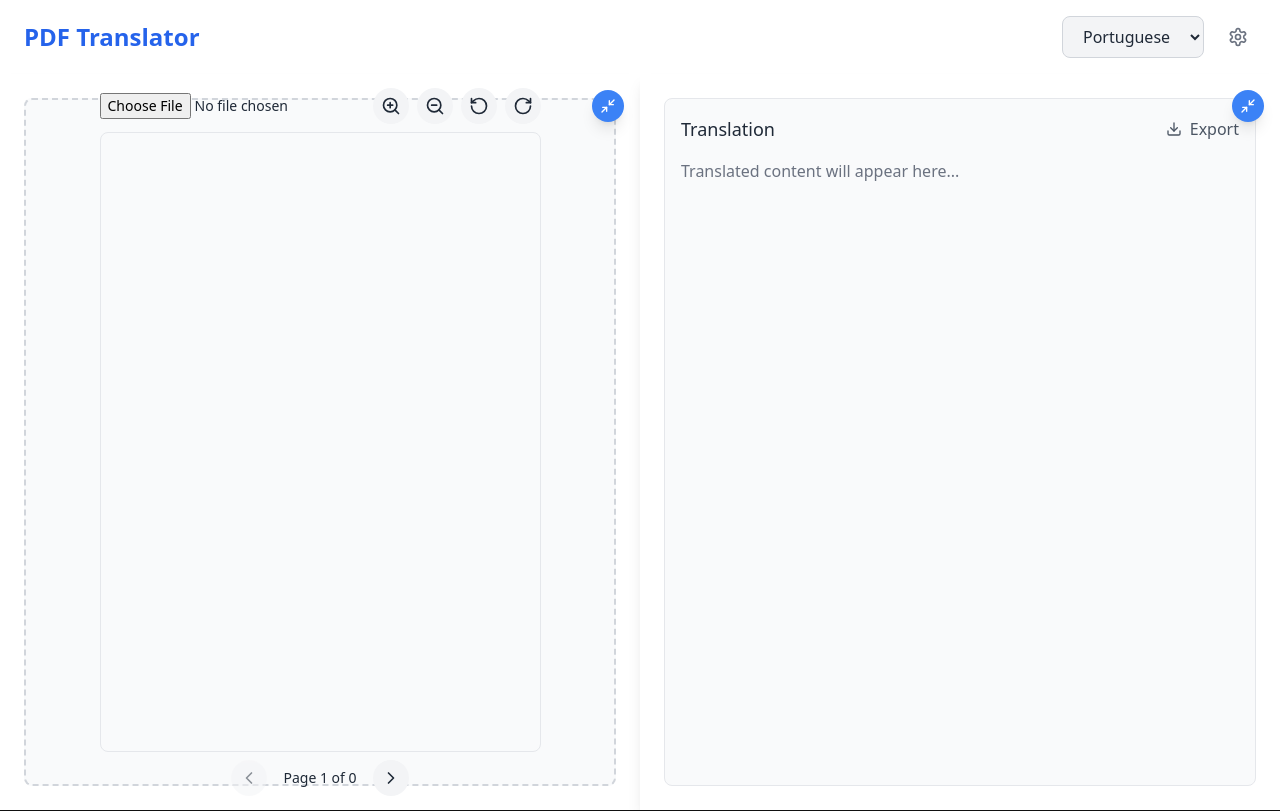
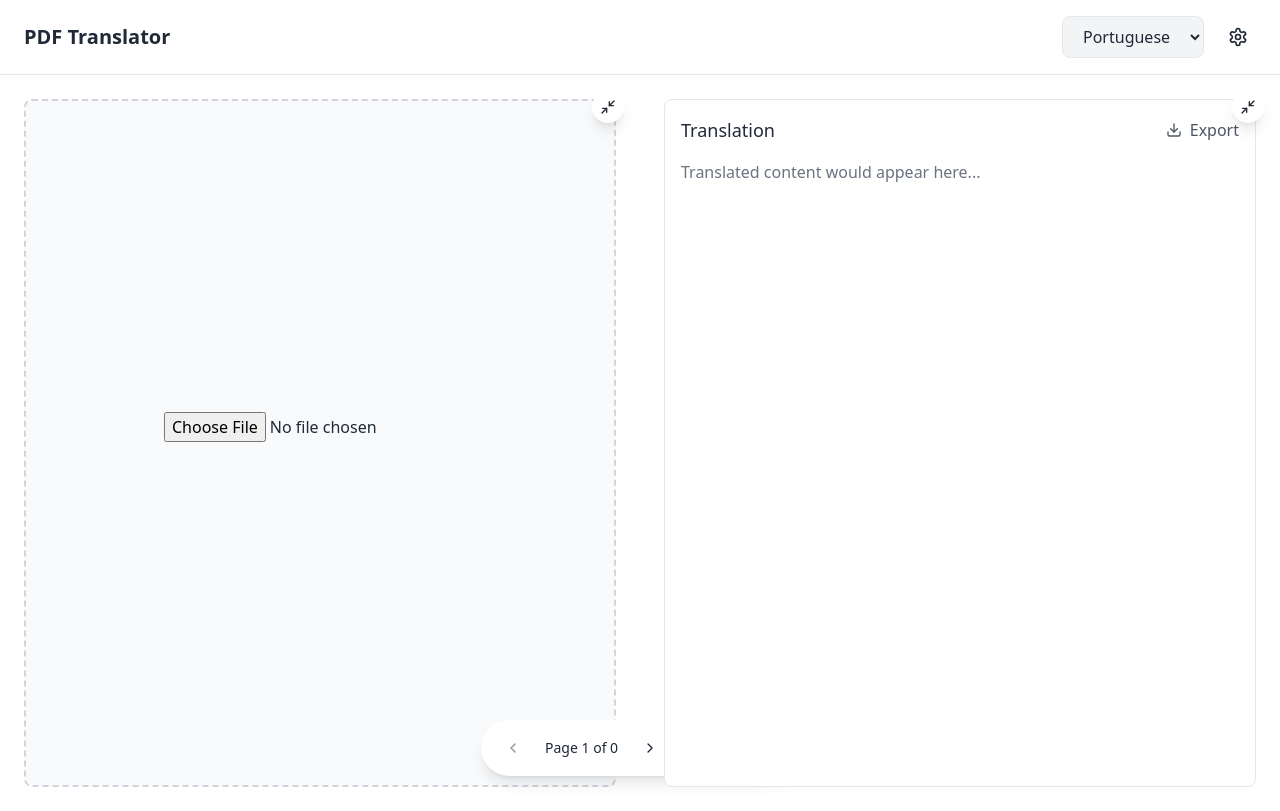
Before and after one commit to h-mbl/Axo, a React (Vite) app in the folder pdf-translator/: page / in a window 1280 px wide. Built offline with nearby package versions, Linux system fonts and the light colour scheme.

Commit message:
revert chargement correct

```diff
--- a/pdf-translator/src/components/PDFTranslator/PDFViewer.jsx
+++ b/pdf-translator/src/components/PDFTranslator/PDFViewer.jsx
@@ -1,123 +1,132 @@
-// PDFViewer.jsx
 import React, { useState } from "react";
 import * as pdfjs from "pdfjs-dist/legacy/build/pdf";
-import { Upload, ChevronLeft, ChevronRight, ZoomIn, ZoomOut, RotateCcw, RotateCw } from 'lucide-react';
+import { Upload, Settings, Download, ChevronLeft, ChevronRight, Maximize2, Minimize2 } from 'lucide-react';
+
 
 pdfjs.GlobalWorkerOptions.workerSrc = '/node_modules/pdfjs-dist/legacy/build/pdf.worker.mjs';
 
 const PdfViewer = () => {
-  const [pdfPages, setPdfPages] = useState([]);
+  const [pdfPages, setPdfPages] = useState([]); // Contient l'image de la page courante
   const [errorMessage, setErrorMessage] = useState("");
-  const [currentPage, setCurrentPage] = useState(1);
-  const [totalPages, setTotalPages] = useState(0);
-  const [pdfBuffer, setPdfBuffer] = useState(null);
-  const [zoomLevel, setZoomLevel] = useState(1.5);
-  const [rotationAngle, setRotationAngle] = useState(0);
+  const [currentPage, setCurrentPage] = useState(1); // Page courante
+  const [totalPages, setTotalPages] = useState(0);  // Nombre total de pages
+  const [pdfBuffer, setPdfBuffer] = useState(null); // Contenu brut du PDF
 
+  // Fonction pour rendre une page
   const renderPage = async (pdf, pageNumber) => {
     const page = await pdf.getPage(pageNumber);
-    const viewport = page.getViewport({ scale: zoomLevel, rotation: rotationAngle });
 
+    const viewport = page.getViewport({ scale: 1.5 });
     const canvas = document.createElement("canvas");
     const context = canvas.getContext("2d");
     canvas.width = viewport.width;
     canvas.height = viewport.height;
 
     await page.render({ canvasContext: context, viewport }).promise;
-    return canvas.toDataURL();
+
+    return canvas.toDataURL(); // Retourne l'image de la page
   };
 
+  // Fonction pour charger le PDF
   const handlePdfUpload = async (event) => {
     try {
+      setErrorMessage("");
       const file = event.target.files[0];
       if (!file) return;
 
       const fileReader = new FileReader();
+
       fileReader.onload = async (e) => {
-        const arrayBuffer = e.target.result;
-        setPdfBuffer(arrayBuffer);
+         const arrayBuffer = e.target.result; // Résultat brut du FileReader
 
-        const pdf = await pdfjs.getDocument({ data: arrayBuffer }).promise;
-        setTotalPages(pdf.numPages);
+          if (arrayBuffer instanceof ArrayBuffer) {
+            setPdfBuffer(arrayBuffer); // Sauvegarder le buffer
+            const pdf = await pdfjs.getDocument({ data: arrayBuffer }).promise;
 
-        const pageImage = await renderPage(pdf, 1);
-        setPdfPages([pageImage]);
+            setTotalPages(pdf.numPages); // Mettre à jour le nombre total de pages
+
+            // Rendre et afficher uniquement la première page
+            const pageImage = await renderPage(pdf, 1);
+            setPdfPages([pageImage]); // Mettre à jour l'image de la page courante
+          } else {
+            console.error("Le fichier n'est pas un ArrayBuffer valide.");
+          }
       };
 
-      fileReader.readAsArrayBuffer(file);
+      fileReader.readAsArrayBuffer(file); // Lire le fichier
     } catch (error) {
-      setErrorMessage(`Error loading PDF: ${error.message}`);
-      console.error(error);
+      setErrorMessage(`Erreur lors de la lecture du PDF : ${error.message}`);
+      console.error("Détails de l'erreur :", error);
     }
   };
 
+  // Fonction pour changer de page
   const changePage = async (newPage) => {
-    if (newPage < 1 || newPage > totalPages || !pdfBuffer) return;
+    if (newPage < 1 || newPage > totalPages) return; // Empêcher les dépassements
+
     const pdf = await pdfjs.getDocument({ data: pdfBuffer }).promise;
-    const pageImage = await renderPage(pdf, newPage);
-    setPdfPages([pageImage]);
-    setCurrentPage(newPage);
+
+    const pageImage = await renderPage(pdf, newPage); // Rendre la page demandée
+    setPdfPages([pageImage]); // Mettre à jour l'image de la page
+    setCurrentPage(newPage); // Mettre à jour la page courante
   };
 
-  const adjustZoom = (zoomIn) => {
-    setZoomLevel((prev) => Math.max(0.5, Math.min(3, zoomIn ? prev + 0.2 : prev - 0.2)));
-  };
-
-  const rotate = (clockwise) => {
-    setRotationAngle((prev) => (prev + (clockwise ? 90 : -90)) % 360);
+  // Fonction pour traduire une page (simple exemple)
+  const handleTranslate = () => {
+    alert(`Traduction de la page ${currentPage}`);
   };
 
   return (
-    <div className="relative h-full flex flex-col">
-      <div className="mb-2 flex items-center justify-between">
-        <input
-          type="file"
-          accept="application/pdf"
-          onChange={handlePdfUpload}
-          className="text-sm"
-        />
-        <div className="flex space-x-2">
-          <button
-            onClick={() => adjustZoom(true)}
-            className="p-2 bg-gray-100 hover:bg-gray-200 rounded-full">
-            <ZoomIn className="w-5 h-5" />
-          </button>
-          <button
-            onClick={() => adjustZoom(false)}
-            className="p-2 bg-gray-100 hover:bg-gray-200 rounded-full">
-            <ZoomOut className="w-5 h-5" />
-          </button>
-          <button
-            onClick={() => rotate(false)}
-            className="p-2 bg-gray-100 hover:bg-gray-200 rounded-full">
-            <RotateCcw className="w-5 h-5" />
-          </button>
-          <button
-            onClick={() => rotate(true)}
-            className="p-2 bg-gray-100 hover:bg-gray-200 rounded-full">
-            <RotateCw className="w-5 h-5" />
-          </button>
-        </div>
-      </div>
+    <div>
+      {/* Zone d'upload */}
+      <input
+        type="file"
+        accept="application/pdf"
+        onChange={handlePdfUpload}
+        className="mb-4"
+      />
       {errorMessage && <p className="text-red-500">{errorMessage}</p>}
-      <div className="pdf-container overflow-auto h-[calc(100vh-180px)] border rounded-lg p-4 bg-gray-50">
+
+      {/* Affichage de la page courante */}
+      <div className="mt-4">
         {pdfPages.map((page, index) => (
-          <img key={index} src={page} alt={`Page ${index + 1}`} className="w-full" />
+          <img key={index} src={page} alt={`Page ${index + 1}`} />
         ))}
       </div>
-      <div className="mt-2 flex items-center justify-center space-x-4">
+
+      {/* Boutons de navigation */}
+      <div
+        className="fixed bottom-6 left-1/2 transform -translate-x-1/2 flex items-center space-x-4 bg-white shadow-lg rounded-full px-4 py-2"
+      >
+        {/* Bouton Précédent */}
         <button
+          className="p-2 hover:bg-gray-100 rounded-full disabled:opacity-50"
           onClick={() => changePage(currentPage - 1)}
           disabled={currentPage === 1}
-          className="p-2 bg-gray-100 hover:bg-gray-200 rounded-full disabled:opacity-50">
-          <ChevronLeft className="w-5 h-5" />
+        >
+          <ChevronLeft className="w-4 h-4" />
         </button>
-        <span className="text-sm">Page {currentPage} of {totalPages}</span>
+
+        {/* Texte indiquant la page courante */}
+        <span className="text-sm">
+          Page {currentPage} of {totalPages}
+        </span>
+
+        {/* Bouton Suivant */}
         <button
+          className="p-2 hover:bg-gray-100 rounded-full disabled:opacity-50"
           onClick={() => changePage(currentPage + 1)}
           disabled={currentPage === totalPages}
-          className="p-2 bg-gray-100 hover:bg-gray-200 rounded-full disabled:opacity-50">
-          <ChevronRight className="w-5 h-5" />
+        >
+          <ChevronRight className="w-4 h-4" />
+        </button>
+
+        {/* Bouton Translate */}
+        <button
+          className="ml-2 bg-blue-500 text-white px-4 py-2 rounded-full hover:bg-blue-600 transition-colors"
+          onClick={handleTranslate}
+        >
+          Translate
         </button>
       </div>
     </div>
--- a/pdf-translator/src/components/PDFTranslator/index.jsx
+++ b/pdf-translator/src/components/PDFTranslator/index.jsx
@@ -1,4 +1,3 @@
-// index.jsx
 import React, { useState, useRef } from 'react';
 import { Upload, Settings, Download, ChevronLeft, ChevronRight, Maximize2, Minimize2 } from 'lucide-react';
 import PdfViewer from "./PdfViewer";
@@ -31,41 +30,44 @@ const PDFTranslator = () => {
     document.removeEventListener('mousemove', handleDrag);
     document.removeEventListener('mouseup', handleDragEnd);
   };
-
   const handlePanelToggle = (side) => {
   const newCollapsed = !isPanelCollapsed[side];
 
   if (side === 'left') {
+    // Si on collapse le panneau gauche, il prend 0% de largeur
+    // Si on le restaure, on revient à l'état de base de 50%
     setLeftPanelWidth(newCollapsed ? 0 : 50);
     setIsPanelCollapsed({
       ...isPanelCollapsed,
       left: newCollapsed,
-        right: false
+      right: false  // On s'assure que le panneau droit est visible
     });
   } else if (side === 'right') {
+    // Si on collapse le panneau droit, le panneau gauche prend 100%
+    // Si on le restaure, on revient à l'état de base de 50%
     setLeftPanelWidth(newCollapsed ? 100 : 50);
     setIsPanelCollapsed({
       ...isPanelCollapsed,
       right: newCollapsed,
-        left: false
+      left: false  // On s'assure que le panneau gauche est visible
     });
   }
 };
 
   return (
-      <div className="min-h-screen bg-gradient-to-r from-gray-50 via-white to-gray-100 text-gray-800">
+      <div className="min-h-screen bg-white text-gray-800">
         {/* Header */}
-        <header className="bg-white shadow-md px-6 py-4 flex items-center justify-between">
-          <h1 className="text-2xl font-bold text-blue-600">PDF Translator</h1>
+        <header className="bg-white border-b border-gray-200 px-6 py-4 flex items-center justify-between">
+          <h1 className="text-xl font-semibold">PDF Translator</h1>
           <div className="flex items-center space-x-4">
             <select
-                className="bg-gray-100 border border-gray-300 rounded-lg px-4 py-2 focus:outline-none focus:ring-2 focus:ring-blue-500">
+                className="bg-gray-100 border border-gray-200 rounded-lg px-4 py-2 focus:outline-none focus:ring-2 focus:ring-blue-500">
               <option>Portuguese</option>
               <option>French</option>
               <option>Spanish</option>
             </select>
             <button className="p-2 hover:bg-gray-100 rounded-full transition-colors">
-              <Settings className="w-5 h-5 text-gray-500"/>
+              <Settings className="w-5 h-5"/>
             </button>
           </div>
         </header>
@@ -74,7 +76,7 @@ const PDFTranslator = () => {
         <div className="main-container flex h-[calc(100vh-4rem)] relative">
           {/* Left Panel */}
           <div
-              className="transition-all duration-300 relative shadow-lg bg-white"
+              className="transition-all duration-300 relative"
               style={{
                 width: isPanelCollapsed.left
                     ? '40px'
@@ -83,18 +85,19 @@ const PDFTranslator = () => {
                         : `${leftPanelWidth}%`,
               }}
           >
-            <div className="h-full p-6 relative">
+            <div className="h-full p-6 relative group">
               <div
-                  className={`h-full border-2 border-dashed border-gray-300 rounded-lg flex items-center justify-center bg-gray-50 $ {
+                  className={`h-full border-2 border-dashed border-gray-300 rounded-lg flex items-center justify-center bg-gray-50 ${
                       isPanelCollapsed.left ? 'opacity-0' : ''
                   }`}
               >
                 <div className="text-center">
+                  {/* Ajout du composant PdfViewer */}
                   <PdfViewer/>
                 </div>
               </div>
               <button
-                  className="absolute top-4 right-4 p-2 bg-blue-500 text-white rounded-full shadow-lg transition-opacity hover:bg-blue-600"
+                  className="absolute top-4 right-4 p-2 bg-white rounded-full shadow-lg transition-opacity"
                   onClick={() => handlePanelToggle('left')}
               >
                 {isPanelCollapsed.left ? (
@@ -109,13 +112,13 @@ const PDFTranslator = () => {
           {/* Right Panel */}
           {!isPanelCollapsed.right && (
               <div
-                  className="transition-all duration-300 relative bg-white shadow-lg"
+                  className="transition-all duration-300 relative"
                   style={{
                     width: `${100 - leftPanelWidth}%`,
                   }}
               >
-                <div className="h-full p-6 relative">
-                  <div className="h-full border border-gray-200 rounded-lg bg-gray-50 p-4">
+                <div className="h-full p-6 relative group">
+                  <div className="h-full border border-gray-200 rounded-lg bg-white p-4">
                     <div className="flex justify-between items-center mb-4">
                       <h2 className="text-lg font-medium">Translation</h2>
                       <button className="flex items-center space-x-2 text-gray-600 hover:text-gray-800">
@@ -123,10 +126,10 @@ const PDFTranslator = () => {
                         <span>Export</span>
                       </button>
                     </div>
-                    <p className="text-gray-500">Translated content will appear here...</p>
+                    <p className="text-gray-500">Translated content would appear here...</p>
                   </div>
                   <button
-                      className="absolute top-4 right-4 p-2 bg-blue-500 text-white rounded-full shadow-lg hover:bg-blue-600"
+                      className="absolute top-4 right-4 p-2 bg-white rounded-full shadow-lg"
                       onClick={() => handlePanelToggle('right')}
                   >
                     <Minimize2 className="w-4 h-4"/>
@@ -135,6 +138,22 @@ const PDFTranslator = () => {
               </div>
           )}
         </div>
+
+
+        {/* Footer Navigation
+        <div
+            className="fixed bottom-6 left-1/2 transform -translate-x-1/2 flex items-center space-x-4 bg-white shadow-lg rounded-full px-4 py-2">
+          <button className="p-2 hover:bg-gray-100 rounded-full disabled:opacity-50">
+            <ChevronLeft className="w-4 h-4"/>
+          </button>
+          <span className="text-sm">Page 1 of 1</span>
+          <button className="p-2 hover:bg-gray-100 rounded-full disabled:opacity-50">
+            <ChevronRight className="w-4 h-4"/>
+          </button>
+          <button className="ml-2 bg-blue-500 text-white px-4 py-2 rounded-full hover:bg-blue-600 transition-colors">
+            Translate
+          </button>
+        </div> */}
       </div>
   );
 };
```
Lines whose indentation alone changed are shown as unchanged.
